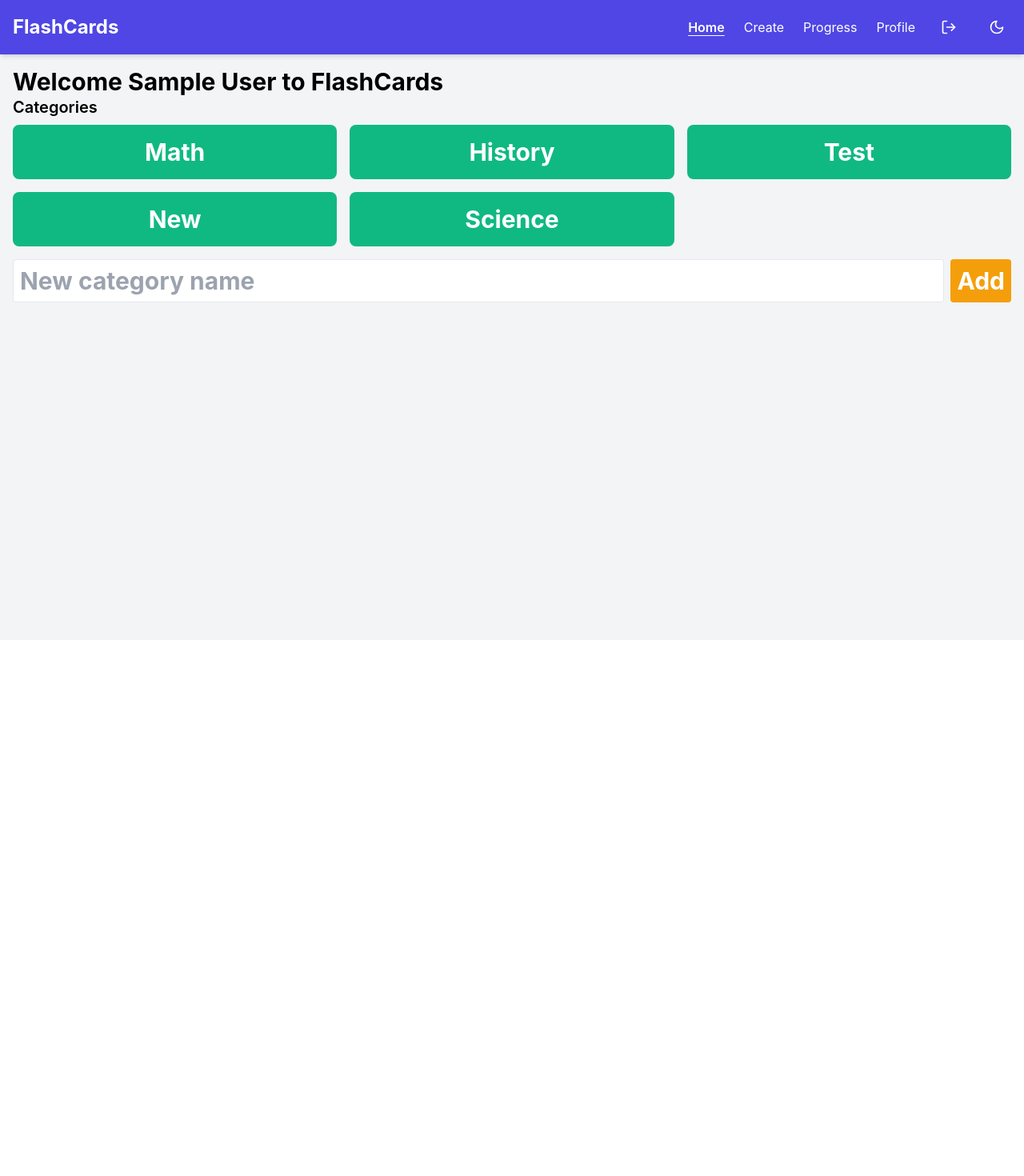
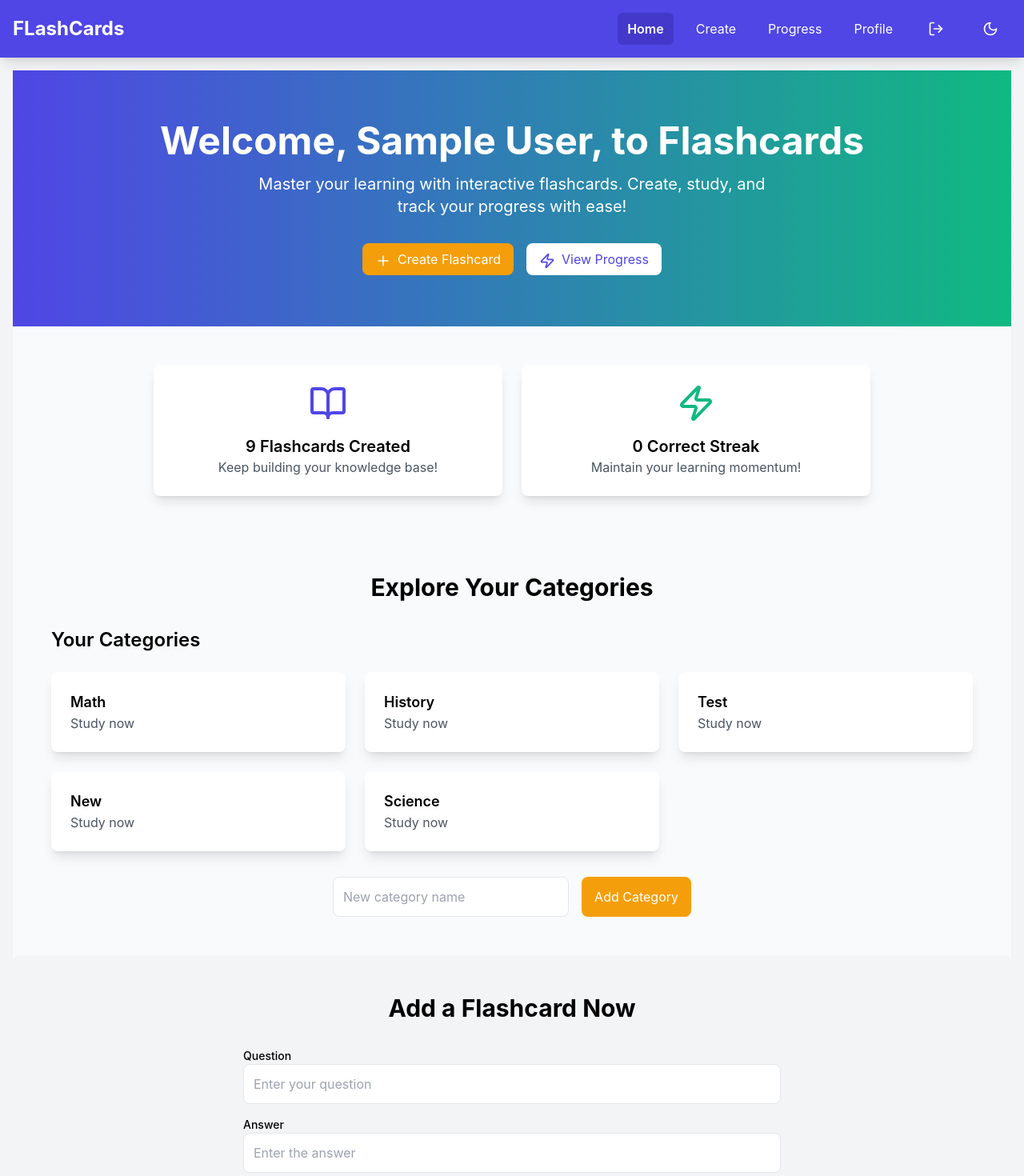
Before and after one commit to AmedDavid/flashcards_app, a React (Vite) app: page /home in a window 1280 px wide. Shown: the top 1470 px of the page at 80% size. Before the commit the page ends 800 px from the top, so only its background shows below. Built offline with nearby package versions, Linux system fonts and the light colour scheme; data requests are answered from the project's data file; sample sign-in values are in the browser's storage.

Commit message:
Enhance UI components: refactor CategorySelector, CreateFlashcard, Navbar, and Home for improved design and animations; add reusable Button component with animations

```diff
--- /dev/null
+++ b/src/components/Button.jsx
@@ -0,0 +1,19 @@
+import { motion } from 'framer-motion';
+
+// Reusable button component with animations
+function Button({ children, onClick, className, ariaLabel, type = 'button' }) {
+  return (
+    <motion.button
+      whileHover={{ scale: 1.05 }}
+      whileTap={{ scale: 0.95 }}
+      type={type}
+      onClick={onClick}
+      className={`px-4 py-2 rounded-lg transition-colors ${className}`}
+      aria-label={ariaLabel}
+    >
+      {children}
+    </motion.button>
+  );
+}
+
+export default Button;
--- a/src/components/CategorySelector.jsx
+++ b/src/components/CategorySelector.jsx
@@ -1,27 +1,34 @@
 import { useState, useEffect } from 'react';
+import { motion } from 'framer-motion';
 import { getCategories, createCategory } from '../services/api';
 import { useAuth } from '../context/AuthContext';
+import Button from './Button';
 
-// Component to select or create categories
+// Component to select or create categories with card-based design
 function CategorySelector({ onSelect }) {
   const { user } = useAuth();
   const [categories, setCategories] = useState([]);
   const [newCategory, setNewCategory] = useState('');
   const [error, setError] = useState('');
+  const [loading, setLoading] = useState(true);
 
+  // Fetch categories on mount
   useEffect(() => {
-    // Fetch categories for the logged-in user
-    const fetchCategories = async () => {
+    const fetchCategorias = async () => {
       try {
+        setLoading(true);
         const data = await getCategories(user.id);
         setCategories(data);
       } catch {
         setError('Failed to load categories');
+      } finally {
+        setLoading(false);
       }
     };
-    if (user) fetchCategories();
+    if (user) fetchCategorias();
   }, [user]);
 
+  // Handle category creation
   const handleCreate = async (e) => {
     e.preventDefault();
     if (!newCategory.trim()) {
@@ -38,44 +45,58 @@ function CategorySelector({ onSelect }) {
     }
   };
 
-  // Ensure category is passed correctly to onSelect
+  // Handle category selection
   const handleSelect = (category) => {
-    console.log('Selected category:', category); // Debug log
     onSelect(category);
   };
 
   return (
-    <div className="mb-6">
-      <h2 className="text-xl font-semibold mb-2 dark:text-gray-100">Categories</h2>
-      {error && <p className="text-red-500 mb-2">{error}</p>}
-      <div className="grid grid-cols-1 sm:grid-cols-2 md:grid-cols-3 gap-4 mb-4">
+    <div className="max-w-6xl mx-auto">
+      <h2 className="text-2xl font-semibold mb-6 dark:text-gray-100">Your Categories</h2>
+      {error && <p className="text-red-500 mb-4">{error}</p>}
+      {loading ? (
+        <div className="text-center">
+          <div className="animate-spin rounded-full h-8 w-8 border-t-4 border-primary mx-auto"></div>
+        </div>
+      ) : categories.length === 0 ? (
+        <p className="text-gray-600 dark:text-gray-300 text-center">
+          No categories yet. Create one below!
+        </p>
+      ) : (
+        <div className="grid grid-cols-1 sm:grid-cols-2 lg:grid-cols-3 gap-6">
           {categories.map((category) => (
-          <button
+            <motion.div
               key={category.id}
+              whileHover={{ scale: 1.05 }}
+              className="bg-white dark:bg-gray-800 p-6 rounded-lg shadow-lg hover:shadow-xl transition-shadow cursor-pointer"
               onClick={() => handleSelect(category.name)}
-            className="bg-secondary text-white p-4 rounded-lg hover:bg-emerald-600 transition"
+              role="button"
+              tabIndex={0}
               aria-label={`Select ${category.name} category`}
+              onKeyDown={(e) => e.key === 'Enter' && handleSelect(category.name)}
             >
-            {category.name}
-          </button>
+              <h3 className="text-lg font-semibold dark:text-gray-100">{category.name}</h3>
+              <p className="text-gray-600 dark:text-gray-300">Study now</p>
+            </motion.div>
           ))}
         </div>
-      <form onSubmit={handleCreate} className="flex gap-2">
+      )}
+      <form onSubmit={handleCreate} className="mt-8 flex flex-col sm:flex-row gap-4 max-w-md mx-auto">
         <input
           type="text"
           value={newCategory}
           onChange={(e) => setNewCategory(e.target.value)}
           placeholder="New category name"
-          className="flex-1 p-2 border rounded dark:bg-gray-600 dark:text-gray-100"
+          className="flex-1 p-3 border rounded-lg dark:bg-gray-700 dark:text-gray-100 focus:ring-2 focus:ring-primary"
           aria-label="New category name"
         />
-        <button
+        <Button
           type="submit"
-          className="bg-accent text-white p-2 rounded hover:bg-amber-600 transition"
-          aria-label="Create category"
+          className="bg-accent text-white hover:bg-amber-600"
+          ariaLabel="Create category"
         >
-          Add
-        </button>
+          Add Category
+        </Button>
       </form>
     </div>
   );
--- a/src/components/CreateFlashcard.jsx
+++ b/src/components/CreateFlashcard.jsx
@@ -2,19 +2,21 @@ import { useState, useEffect } from 'react';
 import { useNavigate } from 'react-router-dom';
 import { getCategories, createFlashcard } from '../services/api';
 import { useAuth } from '../context/AuthContext';
+import Button from './Button';
 
-// Form to create a new flashcard
-function CreateFlashcard() {
+// Form to create a new flashcard, with compact mode for home page
+function CreateFlashcard({ compact = false }) {
   const { user } = useAuth();
   const [question, setQuestion] = useState('');
   const [answer, setAnswer] = useState('');
   const [category, setCategory] = useState('');
   const [categories, setCategories] = useState([]);
   const [error, setError] = useState('');
+  const [loading, setLoading] = useState(false);
   const navigate = useNavigate();
 
+  // Fetch categories
   useEffect(() => {
-    // Fetch categories for the logged-in user
     const fetchCategories = async () => {
       try {
         const data = await getCategories(user.id);
@@ -27,27 +29,32 @@ function CreateFlashcard() {
     if (user) fetchCategories();
   }, [user]);
 
-
-
+  // Handle form submission
   const handleSubmit = async (e) => {
     e.preventDefault();
     if (!question.trim() || !answer.trim() || !category) {
       setError('All fields are required');
       return;
     }
-
+    setLoading(true);
     try {
       await createFlashcard({ question, answer, category, userId: user.id, difficulty: 1 });
-      navigate('/home');
+      setQuestion('');
+      setAnswer('');
+      setError('');
+      if (!compact) navigate('/home');
     } catch {
       setError('Failed to create flashcard');
+    } finally {
+      setLoading(false);
     }
   };
 
   return (
-    <div className="max-w-md mx-auto">
-      <h2 className="text-2xl font-bold mb-4 dark:text-gray-100">Create Flashcard</h2>
-      {/* display form errors */}
+    <div className={compact ? 'max-w-2xl mx-auto' : 'max-w-md mx-auto'}>
+      {!compact && (
+        <h2 className="text-2xl font-bold mb-6 dark:text-gray-100">Create Flashcard</h2>
+      )}
       {error && <p className="text-red-500 mb-4">{error}</p>}
       <form onSubmit={handleSubmit} className="space-y-4">
         <div>
@@ -56,8 +63,10 @@ function CreateFlashcard() {
             type="text"
             value={question}
             onChange={(e) => setQuestion(e.target.value)}
-            className="w-full p-2 border rounded dark:bg-gray-600 dark:text-gray-100"
+            placeholder="Enter your question"
+            className="w-full p-3 border rounded-lg dark:bg-gray-700 dark:text-gray-100 focus:ring-2 focus:ring-primary"
             aria-label="Flashcard question"
+            disabled={loading}
           />
         </div>
         <div>
@@ -66,8 +75,10 @@ function CreateFlashcard() {
             type="text"
             value={answer}
             onChange={(e) => setAnswer(e.target.value)}
-            className="w-full p-2 border rounded dark:bg-gray-600 dark:text-gray-100"
+            placeholder="Enter the answer"
+            className="w-full p-3 border rounded-lg dark:bg-gray-700 dark:text-gray-100 focus:ring-2 focus:ring-primary"
             aria-label="Flashcard answer"
+            disabled={loading}
           />
         </div>
         <div>
@@ -75,23 +86,29 @@ function CreateFlashcard() {
           <select
             value={category}
             onChange={(e) => setCategory(e.target.value)}
-            className="w-full p-2 border rounded dark:bg-gray-600 dark:text-gray-100"
+            className="w-full p-3 border rounded-lg dark:bg-gray-700 dark:text-gray-100 focus:ring-2 focus:ring-primary"
             aria-label="Flashcard category"
+            disabled={loading}
           >
-            {categories.map((cat) => (
-              <option key={cat.id} value={cat.name}>
-                {cat.name}
-              </option>
-            ))}
+            {categories.length === 0 ? (
+              <option value="">No categories available</option>
+            ) : (
+              categories.map((cat) => (
+                <option key={cat.id} value={cat.name}>
+                  {cat.name}
+                </option>
+              ))
+            )}
           </select>
         </div>
-        <button
+        <Button
           type="submit"
-          className="w-full bg-primary text-white p-2 rounded hover:bg-indigo-700 transition"
-          aria-label="Create flashcard"
+          className="w-full bg-primary text-white hover:bg-indigo-700"
+          ariaLabel="Create flashcard"
+          disabled={loading}
         >
-          Create
-        </button>
+          {loading ? 'Creating...' : 'Create Flashcard'}
+        </Button>
       </form>
     </div>
   );
--- a/src/components/Navbar.jsx
+++ b/src/components/Navbar.jsx
@@ -3,24 +3,25 @@ import { NavLink, useNavigate } from 'react-router-dom';
 import { Sun, Moon, LogOut, Menu, X } from 'lucide-react';
 import { motion, AnimatePresence } from 'framer-motion';
 import { useAuth } from '../context/AuthContext';
+import Button from './Button';
 
-// Navigation bar with dynamic links based on auth state
+// Navigation bar with enhanced animations and accessibility
 function Navbar({ isDarkMode, toggleDarkMode }) {
   const { user, logout } = useAuth();
   const navigate = useNavigate();
   const [isMenuOpen, setIsMenuOpen] = useState(false);
 
-  // Handle logo click based on auth status
+  // Handle logo click
   const handleLogoClick = () => {
     navigate(user ? '/home' : '/');
+    setIsMenuOpen(false);
   };
 
   // Handle logout
   const handleLogout = () => {
-    // console.log('Logout clicked');
     logout();
     navigate('/');
-    setIsMenuOpen(false); // Close menu on logout
+    setIsMenuOpen(false);
   };
 
   // Toggle mobile menu
@@ -28,78 +29,79 @@ function Navbar({ isDarkMode, toggleDarkMode }) {
     setIsMenuOpen((prev) => !prev);
   };
 
-    // Function to conditionally apply classes for active/inactive links (to fix `activeClassName` error)
-    const navLinkClass = ({ isActive }) =>
+  // NavLink styling
+  const navLinkClass = ({ isActive }) =>
+    `flex items-center gap-2 px-3 py-2 rounded-md transition-colors ${
       isActive
-        ? 'text-white font-semibold underline underline-offset-4'
-        : 'text-white hover:text-indigo-200 transition-colors';
+        ? 'bg-indigo-700 text-white font-semibold'
+        : 'text-white hover:bg-indigo-700 hover:text-white'
+    }`;
 
   return (
-    <nav className="bg-primary text-white p-4 shadow-md sticky top-0 z-50">
+    <nav className="bg-primary text-white p-4 shadow-lg sticky top-0 z-50">
       <div className="container mx-auto flex justify-between items-center">
-        {/* Logo/Title */}
-        <button
+        {/* Logo */}
+        <motion.button
+          whileHover={{ scale: 1.05 }}
           onClick={handleLogoClick}
-          className="text-2xl font-bold cursor-pointer hover:text-indigo-200 transition-colors"
+          className="text-2xl font-bold"
           aria-label="Go to home or landing page"
         >
-          FlashCards
-        </button>
+          FLashCards
+        </motion.button>
 
         {/* Desktop Menu */}
-        <div className="hidden md:flex items-center space-x-6">
+        <div className="hidden md:flex items-center gap-4">
           {user ? (
             <>
-            {/* Pass the Nav Links */}
-              <NavLink to="/home" className={navLinkClass}>
+              <NavLink to="/home" className={navLinkClass} aria-label="Home page">
                 Home
               </NavLink>
-              <NavLink to="/create" className={navLinkClass}>
+              <NavLink to="/create" className={navLinkClass} aria-label="Create flashcard">
                 Create
               </NavLink>
-              <NavLink to="/progress" className={navLinkClass}>
+              <NavLink to="/progress" className={navLinkClass} aria-label="Progress page">
                 Progress
               </NavLink>
-              <NavLink to="/profile" className={navLinkClass}>
+              <NavLink to="/profile" className={navLinkClass} aria-label="Profile page">
                 Profile
               </NavLink>
-              <button
+              <Button
                 onClick={handleLogout}
-                className="p-2 rounded-full hover:bg-indigo-700 transition-colors"
-                aria-label="Log out"
+                className="bg-transparent hover:bg-indigo-700"
+                ariaLabel="Log out"
               >
                 <LogOut size={20} />
-              </button>
+              </Button>
             </>
           ) : (
             <>
-            {/* // Sign-in/signup links */}
-              <NavLink to="/signin" className={navLinkClass}>
+              <NavLink to="/signin" className={navLinkClass} aria-label="Sign in">
                 Sign In
               </NavLink>
-              <NavLink to="/signup" className={navLinkClass}>
+              <NavLink to="/signup" className={navLinkClass} aria-label="Sign up">
                 Sign Up
               </NavLink>
             </>
           )}
-        <button
+          <Button
             onClick={toggleDarkMode}
-            className="p-2 rounded-full hover:bg-indigo-700"
-            aria-label={isDarkMode ? 'Switch to light mode' : 'Switch to dark mode'}
-            >
+            className="bg-transparent hover:bg-indigo-700"
+            ariaLabel={isDarkMode ? 'Switch to light mode' : 'Switch to dark mode'}
+          >
             {isDarkMode ? <Sun size={20} /> : <Moon size={20} />}
-          </button>
+          </Button>
         </div>
 
         {/* Mobile Menu Button */}
-        <button
-          className="md:hidden p-2 rounded-full hover:bg-indigo-700 transition-colors"
+        <Button
+          className="md:hidden bg-transparent hover:bg-indigo-700"
           onClick={toggleMenu}
-          aria-label={isMenuOpen ? 'Close menu' : 'Open menu'}
+          ariaLabel={isMenuOpen ? 'Close menu' : 'Open menu'}
           aria-expanded={isMenuOpen}
         >
           {isMenuOpen ? <X size={24} /> : <Menu size={24} />}
-        </button>
+        </Button>
       </div>
 
       {/* Mobile Menu */}
@@ -112,7 +114,7 @@ function Navbar({ isDarkMode, toggleDarkMode }) {
             transition={{ duration: 0.3 }}
             className="md:hidden bg-primary overflow-hidden"
           >
-            <div className="container mx-auto py-4 flex flex-col space-y-4">
+            <div className="container mx-auto py-4 flex flex-col gap-4">
               {user ? (
                 <>
                   <NavLink
@@ -143,14 +145,14 @@ function Navbar({ isDarkMode, toggleDarkMode }) {
                   >
                     Profile
                   </NavLink>
-                  <button
+                  <Button
                     onClick={handleLogout}
-                    className="flex items-center text-white hover:text-indigo-200 transition-colors"
-                    aria-label="Log out"
+                    className="flex items-center gap-2 text-white hover:bg-indigo-700"
+                    ariaLabel="Log out"
                   >
-                    <LogOut size={20} className="mr-2" />
+                    <LogOut size={20} />
                     Log Out
-                  </button>
+                  </Button>
                 </>
               ) : (
                 <>
@@ -170,23 +172,14 @@ function Navbar({ isDarkMode, toggleDarkMode }) {
                   </NavLink>
                 </>
               )}
-              <button
+              <Button
                 onClick={toggleDarkMode}
-                className="flex items-center text-white hover:text-indigo-200 transition-colors"
-                aria-label={isDarkMode ? 'Switch to light mode' : 'Switch to dark mode'}
+                className="flex items-center gap-2 text-white hover:bg-indigo-700"
+                ariaLabel={isDarkMode ? 'Switch to light mode' : 'Switch to dark mode'}
               >
-                {isDarkMode ? (
-                  <>
-                    <Sun size={20} className="mr-2" />
-                    Light Mode
-                  </>
-                ) : (
-                  <>
-                    <Moon size={20} className="mr-2" />
-                    Dark Mode
-                  </>
-                )}
-              </button>
+                {isDarkMode ? <Sun size={20} /> : <Moon size={20} />}
+                {isDarkMode ? 'Light Mode' : 'Dark Mode'}
+              </Button>
             </div>
           </motion.div>
         )}
--- a/src/pages/Home.jsx
+++ b/src/pages/Home.jsx
@@ -1,30 +1,136 @@
-import { useLocation } from 'react-router-dom';
+import { useLocation, useNavigate } from 'react-router-dom';
+import { motion } from 'framer-motion';
+import { useAuth } from '../context/AuthContext';
 import CategorySelector from '../components/CategorySelector';
-import { useNavigate } from 'react-router-dom';
-import { useAuth } from '../context/AuthContext';
+import CreateFlashcard from '../components/CreateFlashcard';
+import { BookOpen, Zap, Plus } from 'lucide-react';
+import Button from '../components/Button';
+import { useEffect, useState } from 'react';
+import { getFlashcards, getProgress } from '../services/api';
 
-// Home page with category selection for logged-in users
+// Home page with enhanced design and animations
 function Home() {
   const { user } = useAuth();
   const navigate = useNavigate();
   const location = useLocation();
   const error = location.state?.error;
+  const [stats, setStats] = useState({ flashcards: 0, streak: 0 });
 
-  // Handle category selection and navigate to Flashcards page
+  // Fetch user stats (flashcards created, current streak)
+  useEffect(() => {
+    const fetchStats = async () => {
+      try {
+        const flashcards = await getFlashcards(user.id);
+        const progress = await getProgress(user.id);
+        let currentStreak = 0;
+        for (let i = progress.length - 1; i >= 0; i--) {
+          if (progress[i].correct) currentStreak++;
+          else break;
+        }
+        setStats({ flashcards: flashcards.length, streak: currentStreak });
+      } catch {
+        console.error('Failed to load stats');
+      }
+    };
+    if (user) fetchStats();
+  }, [user]);
+
+  // Handle category selection
   const handleSelect = (category) => {
     navigate(`/flashcards/${encodeURIComponent(category)}`);
   };
 
-    return (
-        <div>
-            <h1 className="text-3xl font-bold mb-6 dark:text-gray-100">
-                Welcome {user.name} to FlashCards
-                {/* Pass the errors */}
-                {error && <p className="text-red-500 mb-4">{error}</p>}
-                <CategorySelector onSelect={handleSelect} />
-            </h1>
+  return (
+    <div className="min-h-screen bg-gray-50 dark:bg-gray-900">
+      {/* Hero Section */}
+      <motion.section
+        initial={{ opacity: 0, y: 50 }}
+        animate={{ opacity: 1, y: 0 }}
+        transition={{ duration: 0.8 }}
+        className="py-16 bg-gradient-to-r from-primary to-secondary text-white"
+      >
+        <div className="container mx-auto px-4 text-center">
+          <h1 className="text-4xl md:text-5xl font-bold mb-4">
+            Welcome, {user.name}, to Flashcards
+          </h1>
+          <p className="text-lg md:text-xl mb-8 max-w-2xl mx-auto">
+            Master your learning with interactive flashcards. Create, study, and track your progress
+            with ease!
+          </p>
+          {error && <p className="text-red-300 mb-4">{error}</p>}
+          <div className="flex flex-col sm:flex-row gap-4 justify-center">
+            <Button
+              onClick={() => navigate('/create')}
+              className="bg-accent text-white hover:bg-amber-600"
+              ariaLabel="Create a new flashcard"
+            >
+              <Plus className="inline mr-2" size={20} />
+              Create Flashcard
+            </Button>
+            <Button
+              onClick={() => navigate('/progress')}
+              className="bg-white text-primary hover:bg-gray-100"
+              ariaLabel="View your progress"
+            >
+              <Zap className="inline mr-2" size={20} />
+              View Progress
+            </Button>
+          </div>
         </div>
-    )
+      </motion.section>
+
+      {/* Stats Section */}
+      <motion.section
+        initial={{ opacity: 0 }}
+        animate={{ opacity: 1 }}
+        transition={{ delay: 0.3, duration: 0.8 }}
+        className="container mx-auto px-4 py-12"
+      >
+        <div className="grid grid-cols-1 sm:grid-cols-2 gap-6 max-w-4xl mx-auto">
+          <div className="bg-white dark:bg-gray-800 p-6 rounded-lg shadow-lg text-center">
+            <BookOpen className="w-12 h-12 mx-auto mb-4 text-primary" />
+            <h3 className="text-xl font-semibold dark:text-gray-100">
+              {stats.flashcards} Flashcards Created
+            </h3>
+            <p className="text-gray-600 dark:text-gray-300">Keep building your knowledge base!</p>
+          </div>
+          <div className="bg-white dark:bg-gray-800 p-6 rounded-lg shadow-lg text-center">
+            <Zap className="w-12 h-12 mx-auto mb-4 text-secondary" />
+            <h3 className="text-xl font-semibold dark:text-gray-100">
+              {stats.streak} Correct Streak
+            </h3>
+            <p className="text-gray-600 dark:text-gray-300">Maintain your learning momentum!</p>
+          </div>
+        </div>
+      </motion.section>
+
+      {/* Categories Section */}
+      <motion.section
+        initial={{ opacity: 0, x: -50 }}
+        animate={{ opacity: 1, x: 0 }}
+        transition={{ delay: 0.5, duration: 0.8 }}
+        className="container mx-auto px-4 py-12"
+      >
+        <h2 className="text-3xl font-bold mb-8 dark:text-gray-100 text-center">
+          Explore Your Categories
+        </h2>
+        <CategorySelector onSelect={handleSelect} />
+      </motion.section>
+
+      {/* Quick Create Section */}
+      <motion.section
+        initial={{ opacity: 0, y: 50 }}
+        animate={{ opacity: 1, y: 0 }}
+        transition={{ delay: 0.7, duration: 0.8 }}
+        className="container mx-auto px-4 py-12 bg-gray-100 dark:bg-gray-800 rounded-lg"
+      >
+        <h2 className="text-3xl font-bold mb-8 dark:text-gray-100 text-center">
+          Add a Flashcard Now
+        </h2>
+        <CreateFlashcard compact />
+      </motion.section>
+    </div>
+  );
 }
 
 export default Home;
```
Lines whose indentation alone changed are shown as unchanged.
